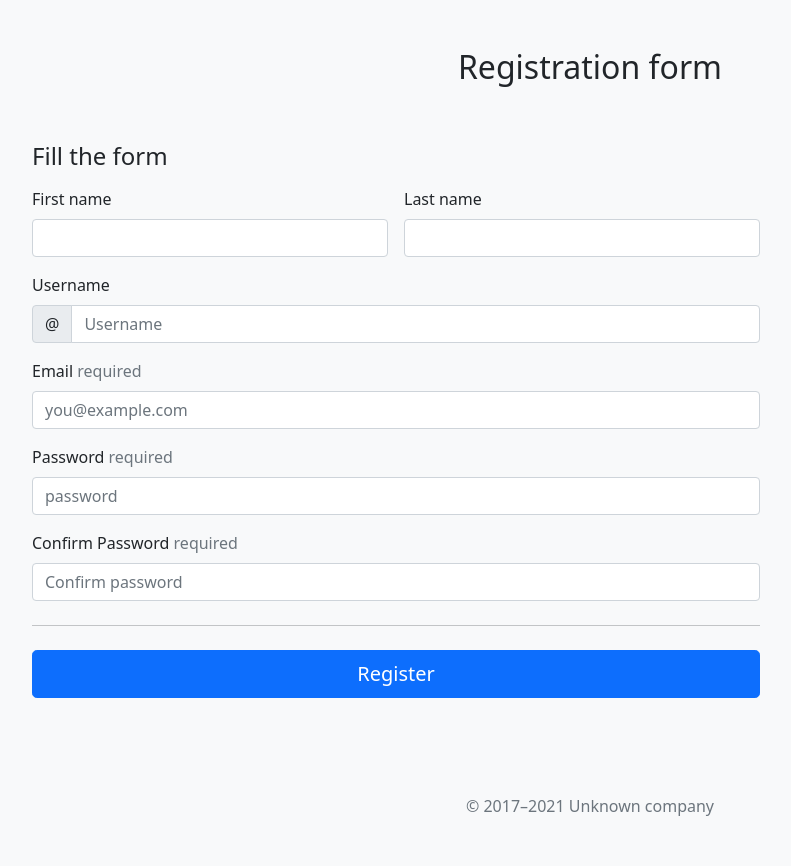
After one commit to 2wo2wo/websocket, a Django app: page /registration/ in a window 1280 px wide. The commit adds this page. Shown: the whole page, without its empty margins (50-841 px from the left). Run offline with Django 4.2, Linux system fonts and the light colour scheme.

Commit message:
created registration page

```diff
--- a/chat/models.py
+++ b/chat/models.py
@@ -11,7 +11,7 @@ class Message(models.Model):
         return self.text
 
 class Contact(models.Model):
-    contact_id = models.ManyToManyField(User)
+    contact_id = models.ManyToManyField(User, blank=True)
     contact_owner_id = models.ForeignKey(User, models.CASCADE, related_name='contact_owner')
 
     def __str__(self):
--- a/chat/templates/chat/index.html
+++ b/chat/templates/chat/index.html
@@ -26,7 +26,7 @@
                 <p><a class="mb-3 btn btn-warning" href="{% url 'logout_view' %}">Log-out</a></p>
             {% else %}
                 <a href="{% url 'login_view' %}" class="btn btn-outline-dark " >Login</a>
-                <a href="#" class="btn btn-success" >Register</a>
+                <a href="{% url 'registration'  %}" class="btn btn-success" >Register</a>
             {% endif%}
           </div>
         </div>
--- /dev/null
+++ b/chat/templates/chat/registration.html
@@ -0,0 +1,129 @@
+<!DOCTYPE html>
+<html lang="en">
+  <head>
+    <meta charset="UTF-8">
+    <meta http-equiv="X-UA-Compatible" content="IE=edge">
+    <meta name="viewport" content="width=device-width, initial-scale=1.0">
+
+    <title>{% block title %}Registration{% endblock %}</title>
+
+    <!-- Bootstrap core CSS -->
+    <link href="https://cdn.jsdelivr.net/npm/bootstrap@5.0.2/dist/css/bootstrap.min.css" rel="stylesheet" integrity="sha384-EVSTQN3/azprG1Anm3QDgpJLIm9Nao0Yz1ztcQTwFspd3yD65VohhpuuCOmLASjC" crossorigin="anonymous">
+
+
+
+
+    <style>
+      .bd-placeholder-img {
+        font-size: 1.125rem;
+        text-anchor: middle;
+        -webkit-user-select: none;
+        -moz-user-select: none;
+        user-select: none;
+      }
+
+      @media (min-width: 768px) {
+        .bd-placeholder-img-lg {
+          font-size: 3.5rem;
+        }
+      }
+    </style>
+
+
+    <!-- Custom styles for this template -->
+
+  </head>
+  <body class="bg-light">
+
+<div class="container">
+  <main>
+    <div class="py-5 text-center">
+
+      <h2>Registration form</h2>
+      {% if message %}
+      <div class="alert alert-danger d-flex align-items-center" role="alert">
+          <svg class="bi flex-shrink-0 me-2" width="24" height="24" role="img" aria-label="Danger:"><use xlink:href="#exclamation-triangle-fill"/></svg>
+          <div>
+              {{message}}
+          </div>
+        </div>
+
+      {% endif %}
+    </div>
+
+    <div class="row g-5">
+
+      <div class="col-md-7 col-lg-8">
+        <h4 class="mb-3">Fill the form</h4>
+        <form class="needs-validation" method="post" action="{% url 'registration' %}">
+            {% csrf_token %}
+          <div class="row g-3">
+            <div class="col-sm-6">
+              <label for="firstName" class="form-label">First name</label>
+              <input type="text" name="first_name" class="form-control" id="firstName" placeholder="" value="" required>
+              <div class="invalid-feedback">
+                Valid first name is required.
+              </div>
+            </div>
+
+            <div class="col-sm-6">
+              <label for="lastName" class="form-label">Last name</label>
+              <input type="text" name="last_name" class="form-control" id="lastName" placeholder="" value="" required>
+              <div class="invalid-feedback">
+                Valid last name is required.
+              </div>
+            </div>
+
+            <div class="col-12">
+              <label for="username" class="form-label">Username</label>
+              <div class="input-group has-validation">
+                <span class="input-group-text">@</span>
+                <input type="text" name="username" class="form-control" id="username" placeholder="Username" required>
+              <div class="invalid-feedback">
+                  Your username is required.
+                </div>
+              </div>
+            </div>
+
+            <div class="col-12">
+                <label for="email" class="form-label">Email <span class="text-muted">required</span></label>
+                <input type="email"  name="email" class="form-control" id="email" placeholder="you@example.com">
+                <div class="invalid-feedback">
+                  Please enter a valid email address.
+                </div>
+              </div>
+
+            <div class="col-12">
+              <label for="password"  class="form-label">Password <span class="text-muted">required</span></label>
+              <input type="password" name="password" class="form-control" id="password" placeholder="password" required>
+              <div class="invalid-feedback">
+                Please enter a valid password.
+              </div>
+            </div>
+
+            <div class="col-12">
+                <label for="password" class="form-label"> Confirm Password <span class="text-muted">required</span></label>
+                <input type="password"  name="confirm-password" class="form-control" id="confirm-password" placeholder="Confirm password" required>
+                <div class="invalid-feedback">
+                  Please enter a valid password.
+                </div>
+              </div>
+
+          </div>
+
+          <hr class="my-4">
+
+          <input  class="w-100 btn btn-primary btn-lg" type="submit" value="Register">
+        </form>
+      </div>
+    </div>
+  </main>
+
+  <footer class="my-5 pt-5 text-muted text-center text-small">
+    <p class="mb-1">&copy; 2017–2021 Unknown company</p>
+
+  </footer>
+</div>
+
+  </body>
+</html>
--- a/chat/urls.py
+++ b/chat/urls.py
@@ -8,5 +8,6 @@ urlpatterns = [
     path('login_user/', views.login_view, name='login_view'),
     path('logout_user/', views.logout_view, name='logout_view'),
     path('contacts/', views.contacts, name='contacts'),
-    path('chat_room/<int:contact_id>/<int:user_id>/', views.chat_room, name='chat_room')
+    path('chat_room/<int:contact_id>/<int:user_id>/', views.chat_room, name='chat_room'),
+    path('registration/', views.register, name='registration')
 ]
--- a/chat/views.py
+++ b/chat/views.py
@@ -84,3 +84,31 @@ def chat_room(request, contact_id, user_id):
 
 def auth_user(request):
     pass
+
+
+def register(request):
+    if request.method == "POST":
+        username = request.POST["username"]
+        password = request.POST["password"]
+        password_confirm = request.POST["confirm-password"]
+        email = request.POST["email"]
+        first_name = request.POST["first_name"]
+        last_name = request.POST["last_name"]
+        if password == password_confirm:
+            user = User.objects.create_user(username=username,
+                                            email=email,
+                                            password=password,
+                                            last_name=last_name,
+                                            first_name=first_name
+                                            )
+
+            user.save()
+            user = authenticate(request, username=username, password=password)
+            login(request, user)
+            return HttpResponseRedirect(reverse('index'))
+        else:
+            return render(request, 'main/register.html', {
+                "message": "passwords do not match"
+            })
+
+    return render(request, 'chat/registration.html')
```
